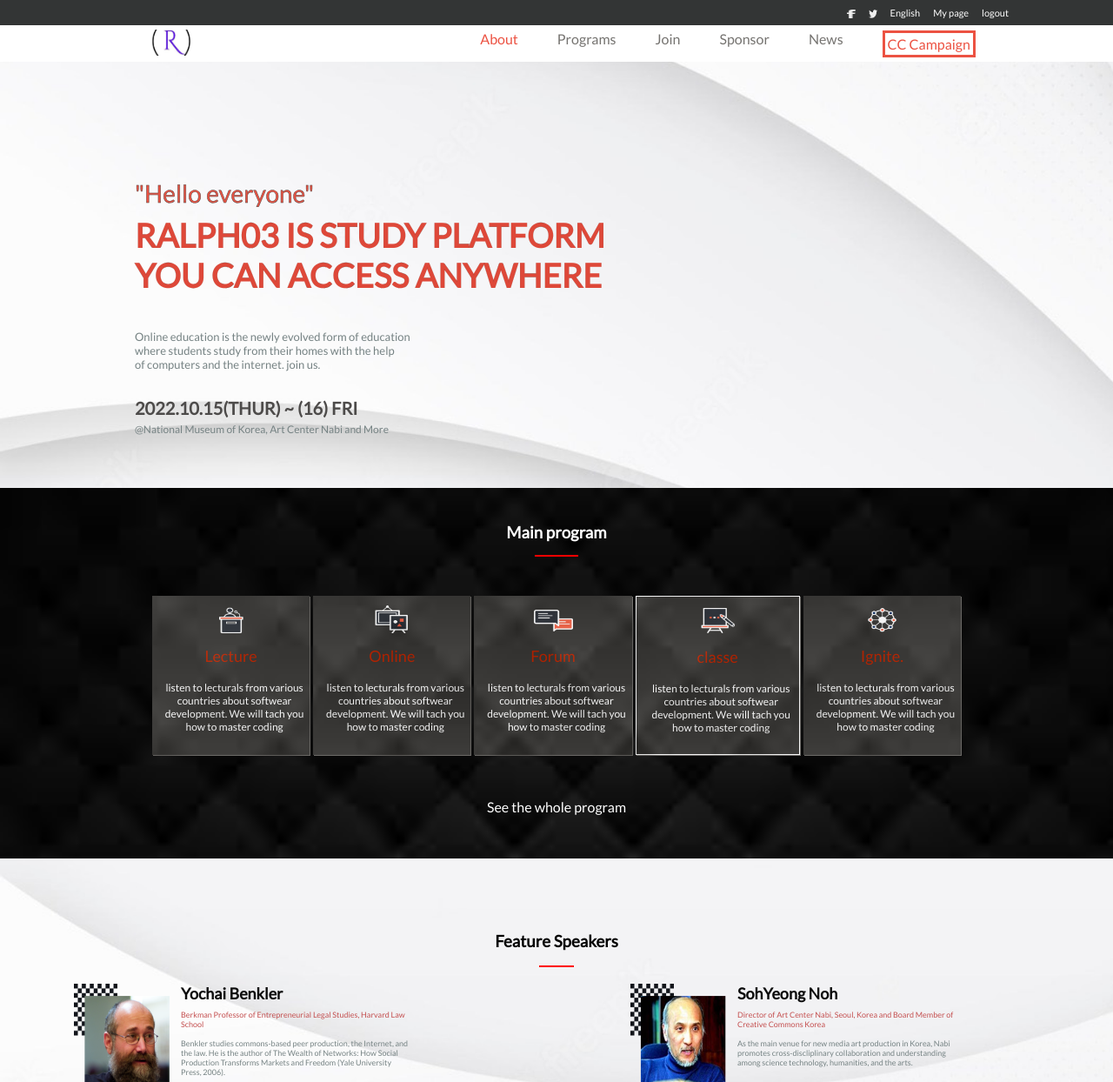
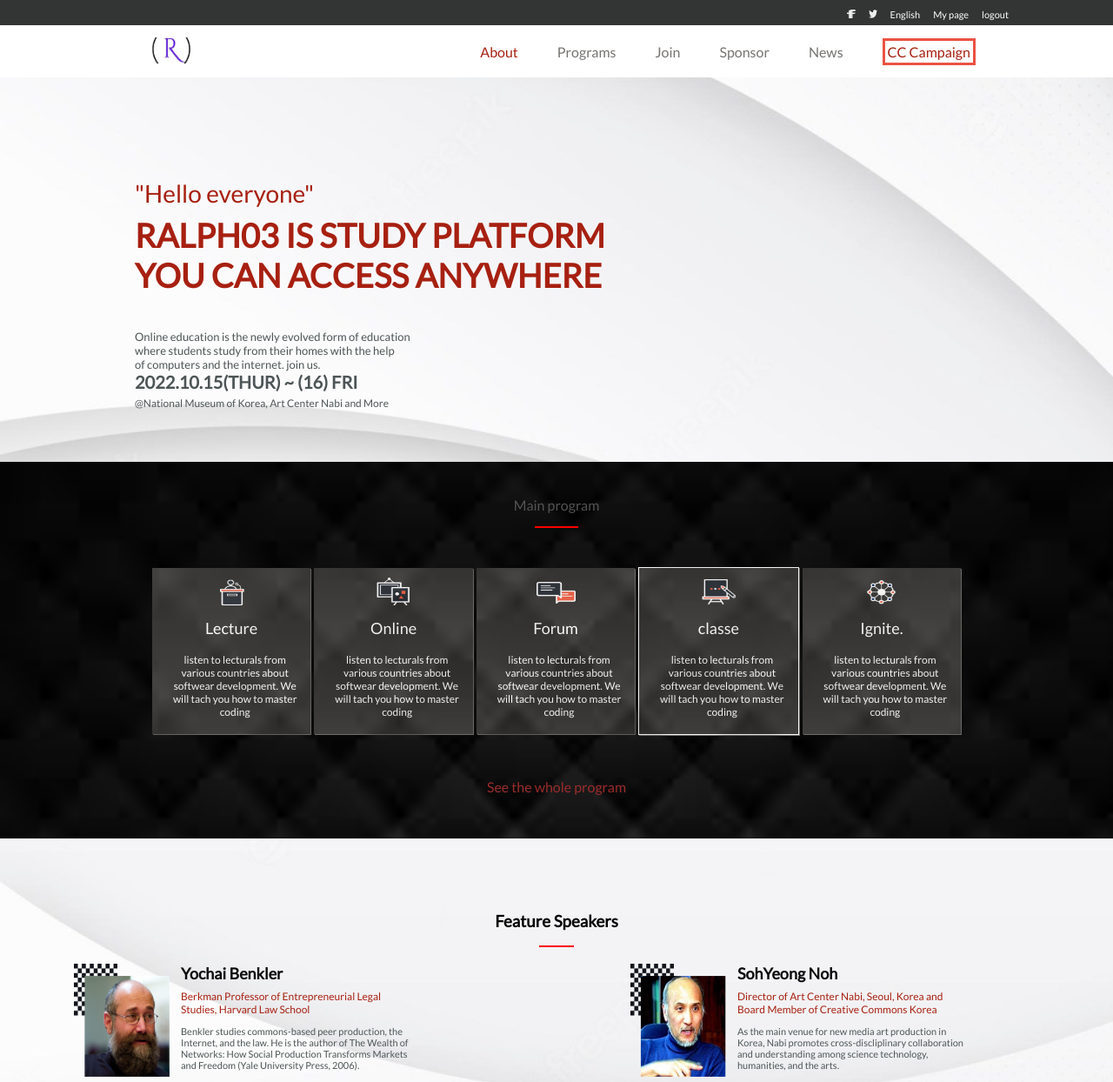
Before and after one commit to eerapheal/capstone-project1, a plain HTML site: page index.html in a window 1280 px wide. Shown: the top 1244 px of the page at 87% size. Drawn offline with Linux system fonts and the light colour scheme.

Commit message:
Changes made in the full project

```diff
--- a/me.html
+++ b/about.html
@@ -4,43 +4,85 @@
     <meta charset="UTF-8">
     <meta http-equiv="X-UA-Compatible" content="IE=edge">
     <meta name="viewport" content="width=device-width, initial-scale=1.0">
+  <link rel="icon" type="image/png" href="./images/ralph.jpg" />
     <link rel="stylesheet" href="./style.css">
     <title>module one Capstone project.</title>
 </head>
 <body>
   <header>
-    <nav>
-      <div class="social">
-      <a href="#"><img src="./images/facebook.png"  width ="10" height="10px" alt="logo"></a>
-      <a href="#"><img src="./images/twitter.png"  width ="10" height="10px" alt="logo"></a>
+    <nav id="desktop-nav">
+      <ul class="social">
+        <li>
+          <a href="https://www.facebook.com/"><img src="./images/facebook.png" width="10" height="10px"
+              alt="Facebook"></a>
+        </li>
+        <li>
+          <a href="https://www.twitter.com/"><img src="./images/twitter.png" width="10" height="10px" alt="Twitter"></a>
+        </li>
+        <li>
           <a class="social-items" href="#">English</a>
-      <a class="social-items"  href="#">My page</a>
-      <a class="social-items"  href="#">logout</a>
+        </li>
+        <li>
+          <a class="social-items" href="#">My page</a>
+        </li>
+        <li>
+          <a class="social-items" href="#">logout</a>
+        </li>
+      </ul>
+      <div class="nav-item-desk">
+        <div>
+          <a href="index.html"><img src="./images/ralph.jpg" width="78" height="30px" alt="logo"></a>
         </div>
-    <div class="nav-item-desk">
-     <a  href="index.html"><img src="./images/ralph.jpg"  width ="78" height="30px" alt="logo"></a>
-      <div class="nav-items">
-        <a class="nav-link1" href="me.html">About</a>
-      <a class="nav-link" href="#program">Programs</a>
+        <div>
+          <ul class="nav-items">
+            <li>
+              <a class="nav-link1" href="about.html">About</a>
+            </li>
+            <li>
+              <a class="nav-link" href="index.html#program">Programs</a>
+            </li>
+            <li>
               <a class="nav-link" href="#contactt">Join</a>
+            </li>
+            <li>
               <a class="nav-link" href="#contactt">Sponsor</a>
+            </li>
+            <li>
               <a class="nav-link" href="#contactt">News</a>
+            </li>
+            <li>
               <a class="nav-link6" href="#contactt">CC Campaign</a>
+            </li>
+          </ul>
         </div>
+
       </div>
       <div id="nav-bar">
-      <div class="nav-item">
-          <a class="nav-link" href="#about">About</a>
-          <a class="nav-link" href="#program">Programs</a>
+        <ul class="nav-item">
+          <li class="about-link">
+            <a class="nav-link1" href="about.html">About</a>
+          </li>
+          <li>
+            <a class="nav-link" href="index.html#program">Programs</a>
+          </li>
+          <li>
             <a class="nav-link" href="#contactt">Join</a>
+          </li>
+          <li>
             <a class="nav-link" href="#contactt">Sponsor</a>
+          </li>
+          <li>
             <a class="nav-link" href="#contactt">News</a>
-          <a class="nav-link" href="#contactt">CC Campaign</a>
-      </div>
+          </li>
+          <li>
+            <a class="nav-link" href="#home">Home</a>
+          </li>
+        </ul>
         <div id="ham" class="hamburger">
           <div class="hamburger-bar"></div>
           <div class="hamburger-bar"></div>
           <div class="hamburger-bar"></div>
+        </div>
       </div>
     </nav>
   </header>
--- a/index.html
+++ b/index.html
@@ -1,47 +1,93 @@
 <!DOCTYPE html>
 <html lang="en">
+
 <head>
   <meta charset="UTF-8">
   <meta http-equiv="X-UA-Compatible" content="IE=edge">
   <meta name="viewport" content="width=device-width, initial-scale=1.0">
+  <link rel="icon" type="image/png" href="./images/ralph.jpg" />
   <link rel="stylesheet" href="./style.css">
-    <link rel="stylesheet" href="https://cdnjs.cloudflare.com/ajax/libs/font-awesome/6.2.0/css/all.min.css" integrity="sha512-xh6O/CkQoPOWDdYTDqeRdPCVd1SpvCA9XXcUnZS2FmJNp1coAFzvtCN9BmamE+4aHK8yyUHUSCcJHgXloTyT2A==" crossorigin="anonymous" referrerpolicy="no-referrer" />
+  <link rel="stylesheet" href="https://cdnjs.cloudflare.com/ajax/libs/font-awesome/6.2.0/css/all.min.css"
+    integrity="sha512-xh6O/CkQoPOWDdYTDqeRdPCVd1SpvCA9XXcUnZS2FmJNp1coAFzvtCN9BmamE+4aHK8yyUHUSCcJHgXloTyT2A=="
+    crossorigin="anonymous" referrerpolicy="no-referrer" />
   <title>module one Capstone project.</title>
 </head>
+
 <body id="home">
   <header>
-    <nav>
-      <div class="social">
-      <a href="#"><img src="./images/facebook.png"  width ="10" height="10px" alt="logo"></a>
-      <a href="#"><img src="./images/twitter.png"  width ="10" height="10px" alt="logo"></a>
+    <nav id="desktop-nav">
+      <ul class="social">
+        <li>
+          <a href="https://www.facebook.com/"><img src="./images/facebook.png" width="10" height="10px"
+              alt="Facebook"></a>
+        </li>
+        <li>
+          <a href="https://www.twitter.com/"><img src="./images/twitter.png" width="10" height="10px" alt="Twitter"></a>
+        </li>
+        <li>
           <a class="social-items" href="#">English</a>
-      <a class="social-items"  href="#">My page</a>
-      <a class="social-items"  href="#">logout</a>
+        </li>
+        <li>
+          <a class="social-items" href="#">My page</a>
+        </li>
+        <li>
+          <a class="social-items" href="#">logout</a>
+        </li>
+      </ul>
+      <div class="nav-item-desk">
+        <div>
+          <a href="#home"><img src="./images/ralph.jpg" width="78" height="30px" alt="pagelogo"></a>
         </div>
-    <div class="nav-item-desk">
-     <a  href="#home"><img src="./images/ralph.jpg"  width ="78" height="30px" alt="logo"></a>
-      <div class="nav-items">
-        <a class="nav-link1" href="me.html">About</a>
+        <div>
+          <ul class="nav-items">
+            <li>
+              <a class="nav-link1" href="about.html">About</a>
+            </li>
+            <li>
               <a class="nav-link" href="#program">Programs</a>
-      <a class="nav-link" href="#contactt">Join</a>
+            </li>
+            <li>
+              <a class="nav-link" href="https://www.example.com">Join</a>
+            </li>
+            <li>
               <a class="nav-link" href="#contactt">Sponsor</a>
-      <a class="nav-link" href="#contactt">News</a>
-      <a class="nav-link6" href="#contactt">CC Campaign</a>
+            </li>
+            <li>
+              <a class="nav-link" href="https://www.example.com">News</a>
+            </li>
+            <li>
+              <a class="nav-link6" href="https://www.example.com">CC Campaign</a>
+            </li>
+          </ul>
         </div>
+
       </div>
       <div id="nav-bar">
-      <div class="nav-item">
-          <a class="nav-link" href="#about">About</a>
+        <ul class="nav-item">
+          <li class="about-link">
+            <a class="nav-link1" href="about.html">About</a>
+          </li>
+          <li>
             <a class="nav-link" href="#program">Programs</a>
-          <a class="nav-link" href="#contactt">Join</a>
+          </li>
+          <li>
+            <a class="nav-link" href="https://www.example.com">Join</a>
+          </li>
+          <li>
             <a class="nav-link" href="#contactt">Sponsor</a>
-          <a class="nav-link" href="#contactt">News</a>
-          <a class="nav-link" href="#contactt">CC Campaign</a>
-      </div>
+          </li>
+          <li>
+            <a class="nav-link" href="https://www.example.com">News</a>
+          </li>
+          <li>
+            <a class="nav-link" href="#home">Home</a>
+          </li>
+        </ul>
         <div id="ham" class="hamburger">
           <div class="hamburger-bar"></div>
           <div class="hamburger-bar"></div>
           <div class="hamburger-bar"></div>
+        </div>
       </div>
     </nav>
   </header>
@@ -50,76 +96,84 @@
     <section id="home" class="first-sction">
       <h3 class="hello">"Hello everyone"</h3>
       <h1 class="ralph">RALPH03 IS STUDY PLATFORM <br>YOU CAN ACCESS ANYWHERE</h1>
-      <P class="first-p">Online education is the newly evolved form of education<br> where students study from their homes with the help <br> of computers and the internet. join us.</P>
-      <h3 class="date">2022.10.15(THUR) ~ (16) FRI</h3>
+      <P class="first-p">Online education is the newly evolved form of education<br> where students study from their
+        homes with the help <br> of computers and the internet. join us.</P>
+      <span class="date">2022.10.15(THUR) ~ (16) FRI</span>
       <P class="first-body">@National Museum of Korea, Art Center Nabi and More</P>
     </section>
     <!--  -->
     <section id="program" class="mes">
-  <div >
+      <div>
         <div class="main-div">
-      <h3 class="main-program">
+          <span class="main-program">
             Main program
-      </h3>
+          </span>
           <hr class="line1">
         </div>
         <div class="maindiv-top">
-    <div class ="main-pro">
-      <a class="mee" href="#"><img src="./images/program_icon_01.png"  width ="45" height="35px" alt="logo"></a>
-    <h4 class="pro-topic">
+          <div class="main-pro">
+            <a class="mee" href="#"><img src="./images/program_icon_01.png" width="45" height="35px" alt="program_icon_01"></a>
+            <span class="pro-topic">
               Lecture
-    </h4>
+            </span>
             <p class="pro-msg">
-      listen to lecturals from various countries about softwear development. We will tach you how to master coding
+              listen to lecturals from various countries about softwear development. We will tach you how to master
+              coding
             </p>
           </div>
-    <div class ="main-pro">
-      <a class="mee" href="#"><img src="./images/program_icon_02.png"  width ="45" height="35px" alt="logo"></a>
-    <h4 class="pro-topic">
+          <div class="main-pro">
+            <a class="mee" href="#"><img src="./images/program_icon_02.png" width="45" height="35px" alt="program_icon_02"></a>
+            <span class="pro-topic">
               Online
-    </h4>
+            </span>
             <p class="pro-msg">
-      listen to lecturals from various countries about softwear development. We will tach you how to master coding
+              listen to lecturals from various countries about softwear development. We will tach you how to master
+              coding
             </p>
           </div>
-    <div class ="main-pro">
-      <a class="mee" href="#"><img src="./images/program_icon_03.png"  width ="45" height="35px" alt="logo"></a>
-    <h4 class="pro-topic">
+          <div class="main-pro">
+            <a class="mee" href="#"><img src="./images/program_icon_03.png" width="45" height="35px" alt="program_icon_03"></a>
+            <span class="pro-topic">
               Forum
-    </h4>
+            </span>
             <p class="pro-msg">
-      listen to lecturals from various countries about softwear development. We will tach you how to master coding
+              listen to lecturals from various countries about softwear development. We will tach you how to master
+              coding
             </p>
           </div>
-    <div class ="main-pro boder">
-      <a class="mee" href="#"><img src="./images/program_icon_04.png"  width ="45" height="35px" alt="logo"></a>
-    <h4 class="pro-topic">
+          <div class="main-pro boder">
+            <a class="mee" href="#"><img src="./images/program_icon_04.png" width="45" height="35px" alt="program_icon_04"></a>
+            <span class="pro-topic">
               classe
-    </h4>
+            </span>
             <p class="pro-msg">
-      listen to lecturals from various countries about softwear development. We will tach you how to master coding
+              listen to lecturals from various countries about softwear development. We will tach you how to master
+              coding
             </p>
           </div>
-    <div class ="main-pro">
-      <a class="mee" href="#"><img src="./images/program_icon_05.png"  width ="45" height="35px" alt="logo"></a>
-    <h4 class="pro-topic">
+          <div class="main-pro">
+            <a class="mee" href="#"><img src="./images/program_icon_05.png" width="45" height="35px" alt="program_icon_05"></a>
+            <span class="pro-topic">
               Ignite.
-    </h4>
+            </span>
             <p class="pro-msg">
-      listen to lecturals from various countries about softwear development. We will tach you how to master coding
+              listen to lecturals from various countries about softwear development. We will tach you how to master
+              coding
             </p>
           </div>
-    <button class="mobile" >Join Ralph Online Study</button>
+          <div
+          <button class="mobile">Join Ralph Online Study</button>
+          </div>
         </div>
       </div>
 
-  <label class="desktop" >See the whole program</label>
+      <span class="desktop">See the whole program</span>
     </section>
     <!--  -->
-<section class="speak-section">
+    <section id="contactt" class="speak-section">
       <div class="feature-line">
         <h3>Feature Speakers</h3>
-  <hr class ="fa-skp-line">
+        <hr class="fa-skp-line">
       </div>
       <div id="speakersGrid">
       </div>
@@ -127,4 +181,5 @@
   </main>
   <script src="./script.js"></script>
 </body>
+
 </html>
--- a/script.js
+++ b/script.js
@@ -73,9 +73,9 @@ speakers.forEach((speaker) => {
         </div>
       </div>
       <div class="speaker-tittleDiv">
-        <h3 class="speakername">
+        <span class="speakername">
           ${speaker.name}
-        </h3>
+        </span>
         <p class="speakertittle">
           ${speaker.title}
         </p>
--- a/style.css
+++ b/style.css
@@ -16,21 +16,27 @@ html {
 }
 
 body {
-  background-image:  url(./images/smooth-white-wave-background_52683-55288.jpg);
+  background-image: url(./images/smooth-white-wave-background_52683-55288.jpg);
   background-repeat: no-repeat;
   background-size: cover;
+}
+
+.about-link {
+  margin-top: 30px;
 }
 
 .nav-item {
   display: flex;
   position: fixed;
   left: -100%;
-  top: 48px;
+  top: 80px;
   flex-direction: column;
   background-color: #e6e1df;
-  width: 100%;
-  height: 100%;
+  width: 100vw;
+  height: 100vh;
   text-align: center;
+  z-index: 0;
+  gap: 30px;
 }
 
 .nav-item.active {
@@ -44,6 +50,9 @@ body {
 
 #nav-bar {
   position: fixed;
+  z-index: 3;
+  background-color: #f4f7f8;
+  min-width: 100vw;
 }
 
 .hamburger {
@@ -97,36 +106,33 @@ body {
 }
 
 .hello {
-  color: transparent;
+  color: #a72011;
   padding-top: 130px;
   font-style: normal;
-  font-size: 20px;
+  font-size: 21px;
   line-height: 24px;
-  font-weight: 200;
-  -webkit-text-stroke: 0.5px #524744;
-
+  font-weight: 600;
 }
 
 .ralph {
-  color: transparent;
+  color: #de4839;
   padding-top: 7px;
   font-style: normal;
   font-size: 23px;
   line-height: 30px;
   font-weight: 600;
-  -webkit-text-stroke: 0.1px #524744;
 }
 
 .first-p {
-  color: #758283;
+  color: #4d5556;
   padding-top: 40px;
   font-style: normal;
   font-size: 13px;
-  font-weight: 100;
+  font-weight: 400;
 }
 
 .date {
-  color: #4d4b4a;
+  color: #4d5556;
   padding-top: 30px;
   font-style: normal;
   font-size: 20px;
@@ -134,11 +140,11 @@ body {
 }
 
 .first-body {
-  color: #758283;
+  color: #4d5556;
   padding-top: 5px;
   font-style: normal;
   font-size: 12px;
-  font-weight: 100;
+  font-weight: 400;
 }
 
 .mes {
@@ -147,6 +153,7 @@ body {
   background-repeat: repeat;
   padding: 0 20px;
   min-height: 700px;
+  z-index: 1;
 }
 
 .main-div {
@@ -160,7 +167,7 @@ body {
 .main-program {
   display: flex;
   justify-content: center;
-  color: #fff;
+  color: #545454;
   margin-top: 40px;
   margin-bottom: 15px;
 }
@@ -190,7 +197,7 @@ body {
 }
 
 .pro-topic {
-  color: #bf3312;
+  color: #fff;
   padding: 0 20px;
   font-style: normal;
   font-size: 18px;
@@ -206,13 +213,13 @@ body {
   font-weight: 100;
 }
 
-.third-sction {
-  padding-top: 50px;
+#about {
+  padding-top: 150px;
   text-align: center;
 }
 
 .hello1 {
-  color: #ec5242;
+  color: #a72011;
   padding-bottom: 23px;
   font-style: normal;
   font-size: 20px;
@@ -225,7 +232,7 @@ body {
 }
 
 .ralph2 {
-  color: #de4839;
+  color: #a72011;
   padding-bottom: 23px;
   font-style: normal;
   font-size: 23px;
@@ -248,15 +255,15 @@ body {
   padding-right: 50px;
   font-style: normal;
   font-size: 13px;
-  font-weight: 300;
-  margin: 2px;
+  font-weight: 400;
+  margin: 5px;
   color: #758283;
 }
 
 #email {
   font-style: normal;
   font-size: 15px;
-  font-weight: 300;
+  font-weight: 400;
   color: #3b3f3f;
 }
 
@@ -423,17 +430,17 @@ body {
 
 .speakerdescr {
   font-style: normal;
-  font-size: 9px;
+  font-size: 11px;
   font-weight: 400;
-  color: #758283;
+  color: #4d5556;
   padding-top: 11px;
 }
 
 .speakertittle {
   font-style: normal;
-  font-size: 9px;
+  font-size: 12px;
   font-weight: 400;
-  color: rgb(196, 79, 79);
+  color: #a72011;
   padding-top: 8px;
 }
 
@@ -507,18 +514,18 @@ body {
 }
 
 .nav-link:hover {
-  border: 1px solid rgb(233, 63, 63);
-  padding: 3px;
+  border: 2px solid rgb(245, 167, 167);
+  padding: 3px 12px;
 }
 
 .nav-link1:hover {
-  border: 1px solid rgb(233, 63, 63);
-  padding: 3px;
+  border: 2px solid rgb(245, 167, 167);
+  padding: 3px 12px;
 }
 
 .nav-link6:hover {
-  border: 1px solid rgb(233, 63, 63);
-  padding: 3px;
+  border: 2px solid rgb(245, 167, 167);
+  padding: 3px 12px;
 }
 
 .mobile:hover {
@@ -561,12 +568,16 @@ body {
     display: none;
   }
 
+  #desktop-nav {
+    z-index: 3;
+  }
+
   .nav-item-desk {
     display: flex;
     justify-content: space-around;
     align-items: center;
     flex-direction: row;
-    height: 42px;
+    min-height: 60px;
     background-color: #fff;
   }
 
@@ -576,11 +587,12 @@ body {
   }
 
   .nav-link1 {
-    color: #ec5242;
+    color: #a72011;
+    font-weight: 400;
   }
 
   .nav-link6 {
-    color: #ec5242;
+    color: #a72011;
     border: 3px solid #ec5242;
     padding: 3px;
   }
@@ -594,7 +606,7 @@ body {
   }
 
   .hello {
-    color: #ec5242;
+    color: #a72011;
     padding-top: 150px;
     font-style: normal;
     font-size: 28px;
@@ -603,7 +615,7 @@ body {
   }
 
   .ralph {
-    color: #de4839;
+    color: #a72011;
     padding-top: 13px;
     font-style: normal;
     font-size: 38px;
@@ -624,9 +636,9 @@ body {
     display: flex;
     flex-direction: column;
     text-align: center;
-    height: 183px;
+    min-height: auto;
     gap: 10px;
-    padding-top: 10px;
+    padding: 10px 12px;
   }
 
   .pro-msg {
@@ -637,7 +649,7 @@ body {
 
   .desktop {
     display: flex;
-    color: #fff;
+    color: #9b2c2c;
     justify-content: center;
     padding-top: 50px;
     padding-bottom: 50px;
@@ -645,6 +657,7 @@ body {
 
   .mes {
     min-height: auto;
+    z-index: 1;
   }
 
   .hello1 {
@@ -669,7 +682,7 @@ body {
     padding-right: 450px;
     font-style: normal;
     font-size: 13px;
-    font-weight: 300;
+    font-weight: 400;
     color: #758283;
   }
 
```
Lines whose indentation alone changed are shown as unchanged.
